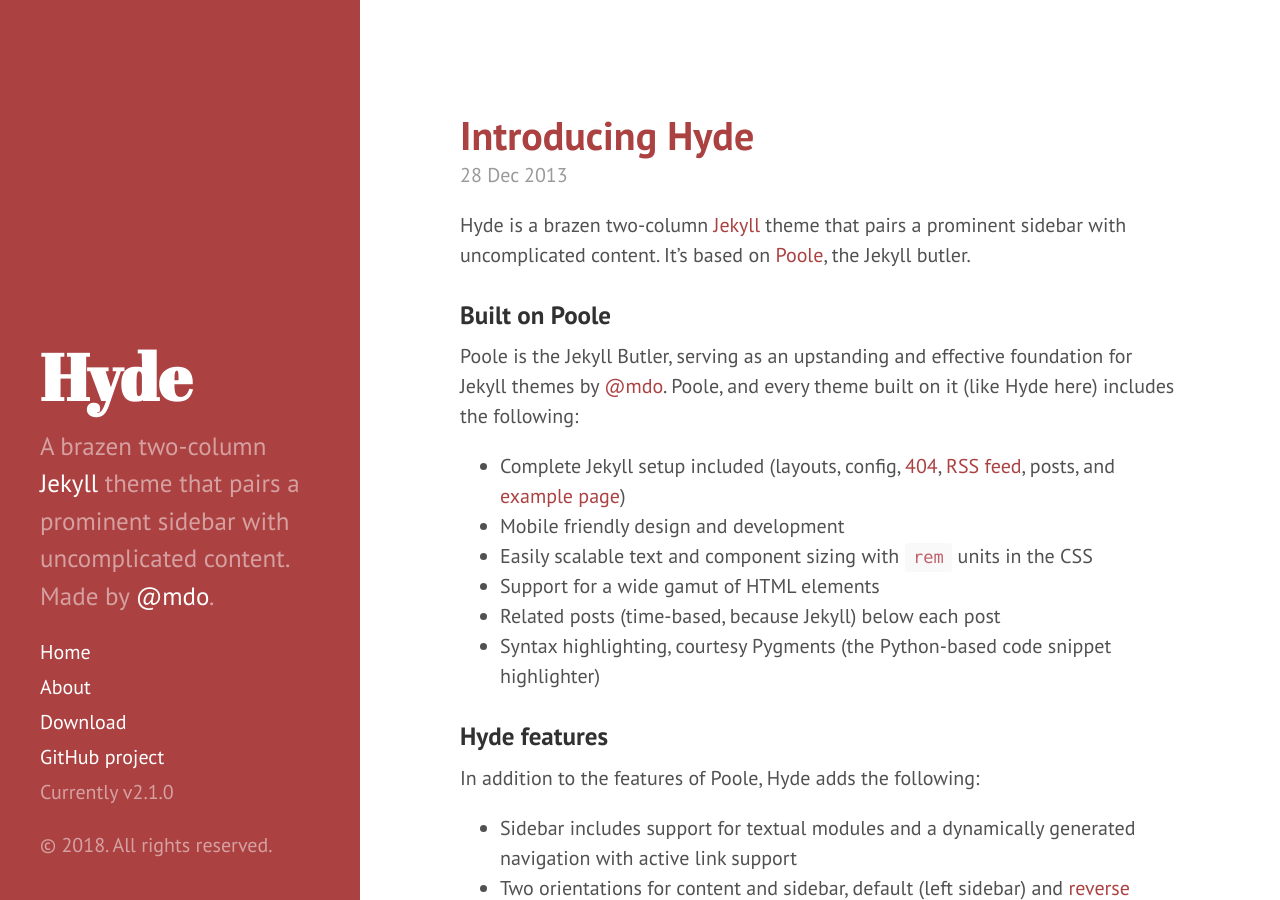
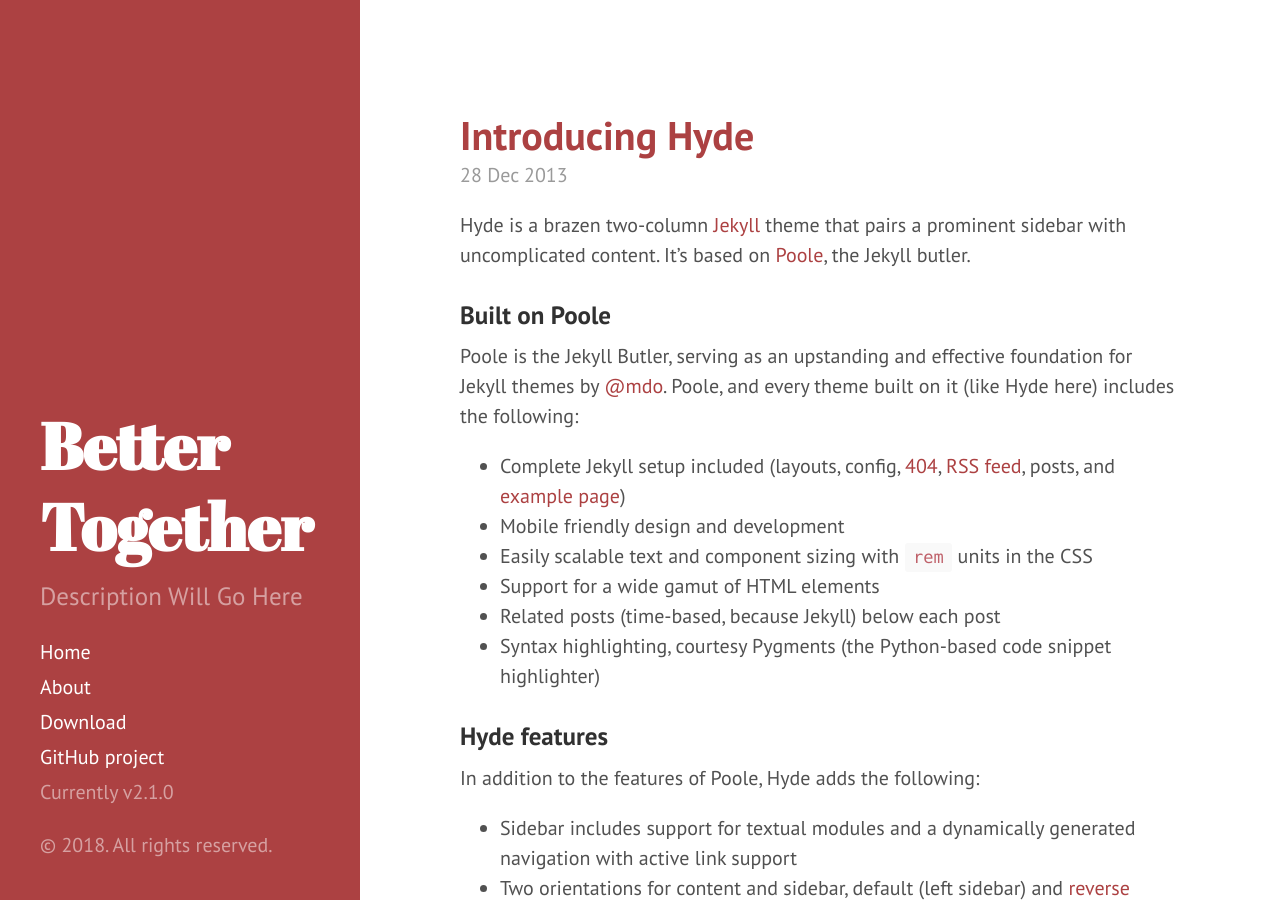
Before and after one commit to better-together-tab/better-together, a Jekyll site: the page built from index.html, in a window 1280 px wide and 900 px high. Built offline with Jekyll 4.4.1, drawn with Linux system fonts in a browser that asks for light colours; Markdown is read by kramdown in place of the engine named in the settings; the list of posts is cut into pages by our own code.

Commit message:
Update Config

```diff
--- a/_config.yml
+++ b/_config.yml
@@ -23,15 +23,15 @@
   - jekyll-redirect-from
 
 # Setup
-title:            Hyde
-tagline:          'A Jekyll theme'
-description:      'A brazen two-column <a href="http://jekyllrb.com" target="_blank">Jekyll</a> theme that pairs a prominent sidebar with uncomplicated content. Made by <a href="https://twitter.com/mdo" target="_blank">@mdo</a>.'
-url:              http://hyde.getpoole.com
+title:            Better Together
+tagline:          'Tab Church + Grace Bible Church'
+description:      'Description Will Go Here'
+url:              https://better-together.church
 baseurl:          /
 
 author:
-  name:           'Mark Otto'
-  url:            https://twitter.com/mdo
+  name:           'Lou Page'
+  url:            https://twitter.com/loupage
 
 paginate:         5
 
```
